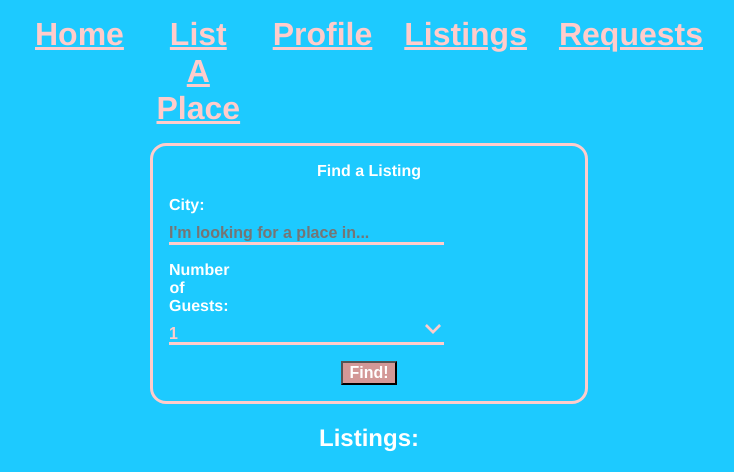
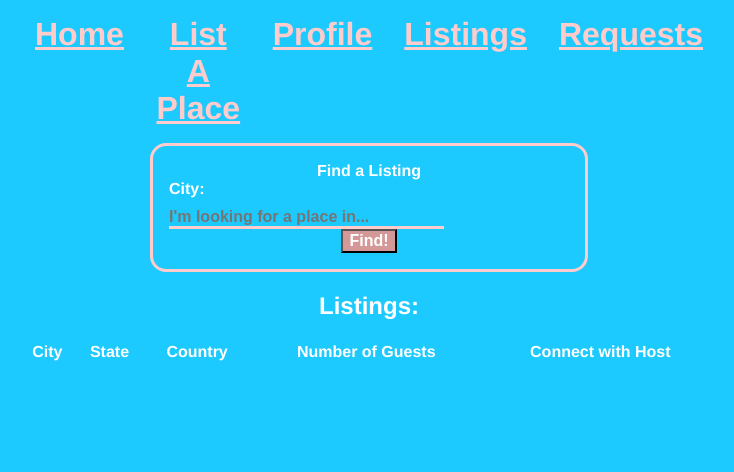
Before and after one commit to achanchan/WellesleyStays, a Flask app: template templates/search.html in a window 1280 px wide. Shown: the top 472 px of the page, without its empty margins (271-1005 px from the left). Run offline with Flask 2, Linux system fonts and the light colour scheme; the template is opened without the code that fills it, so the values that code supplies are empty.

Commit message:
working listing search form

```diff
--- a/app.py
+++ b/app.py
@@ -17,7 +17,7 @@ app.secret_key = ''.join([ random.choice(('ABCDEFGHIJKLMNOPQRSTUVXYZ' +
 
 # This gets us better error messages for certain common request errors
 app.config['TRAP_BAD_REQUEST_ERRORS'] = True
-db = "wstays_db"
+db = "achan_db"
 
 @app.route('/')
 def index():
@@ -123,16 +123,19 @@ def listingecho():
 @app.route('/search/' ,methods=["GET","POST"])
 def searchListing():
     conn = functions.getConn(db)
-    listings = functions.allListings(conn)
-    return render_template('search.html', listings=listings)
+    if request.method == "GET":
+        listings = functions.allListings(conn)
+        return render_template('search.html', listings=listings)
+    if request.method == "POST":
+        arg =request.form.get('searchterm')
+        return redirect(url_for('search', query=arg))
 
 @app.route('/search/<query>', methods=['GET','POST'])
 def search(query):
     conn = functions.getConn(db)
 
-    places = functions.searchPlace(conn, request.form.get('searchterm'),request.form.get('guests'))
-    return render_template('search.html',
-                               query = request.form.get('searchterm'), data=places)
+    places = functions.searchPlace(conn, query)
+    return render_template('search.html', listings=places)
 
 @app.route('/search/request' ,methods=["GET","POST"])
 def searchRequest():
--- a/functions.py
+++ b/functions.py
@@ -52,9 +52,9 @@ def getPlace(conn, pid):
     curs.execute('''select * from place where pid=%s''', [pid])
     return curs.fetchone()
 
-def searchPlace(conn, search, guests):
+def searchPlace(conn, search):
     curs = dbi.dictCursor(conn)
-    curs.execute('''select * from place where city like %s and maxguest=%s''', ['%'+search+'%',guests])
+    curs.execute('''select * from place where city like %s''', ['%'+search+'%'])
     return curs.fetchall()
 
 def insertUser(conn,bnumber,email,name,phonenum):
--- a/templates/search.html
+++ b/templates/search.html
@@ -5,14 +5,14 @@
         <form id="search" method=POST action="{{url_for('searchListing')}}">
 
         <legend>Find a Listing</legend>
-            <p><label>City: <input id="searchterm" placeholder="I'm looking for a place in..." name="searchterm"></label></p>
-            <p><label>Number of Guests: <select id ="guests" name ="guests"></label>
+            <label>City: <input id="searchterm" placeholder="I'm looking for a place in..." name="searchterm"></label>
+            <!-- <label>Number of Guests: <select id ="guests" name ="guests"></label>
                 <option value=1>1</option>
                 <option value=2>2</option>
                 <option value=3>3</option>
                 <option value=4>4</option>
                 <option value=5>5+</option>
-                </select></p>
+                </select> -->
                 <button id="searchbutton" type="submit" name="submit" value="search">Find!</button>
         </form>
 
```
Also changed, not shown: templates/searchrequest.html (added).
